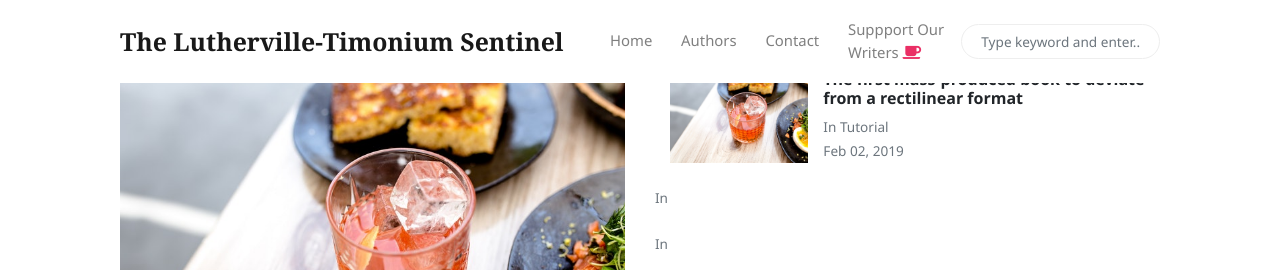
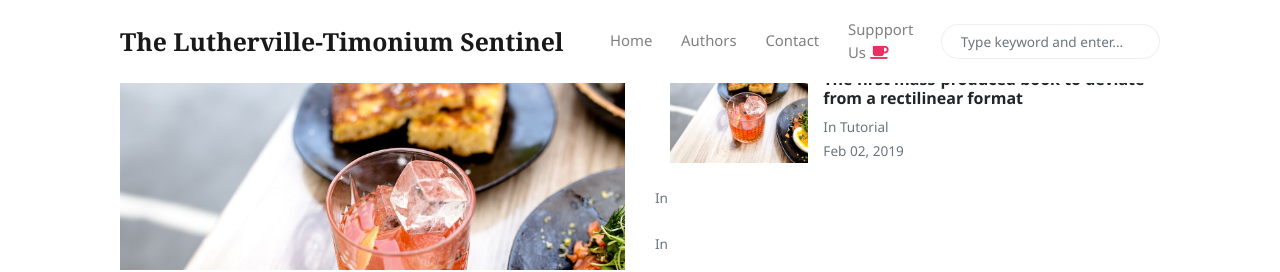
Before and after one commit to connormcdxc/The-LT-Sentinel, a Jekyll site: the page built from index.html, in a window 1280 px wide. Shown: the top 272 px of the page. Built offline with Jekyll 4.4.1, drawn with Linux system fonts in a browser that asks for light colours; nearby versions of some CDN libraries; the list of posts is cut into pages by our own code.

Commit message:
Update menu-header.html

```diff
--- a/_includes/menu-header.html
+++ b/_includes/menu-header.html
@@ -16,5 +16,5 @@
 <a target="_blank" class="nav-link" href="https://www.wowthemes.net/themes/mundana-ghost/">Ghost</a>
 </li>-->
 <li class="nav-item">
-<a target="_blank" class="nav-link" href="/">Suppport Our Writers <i class="fa fa-coffee text-danger"></i></a>
+<a target="_blank" class="nav-link" href="/">Suppport Us <i class="fa fa-coffee text-danger"></i></a>
 </li>
```
